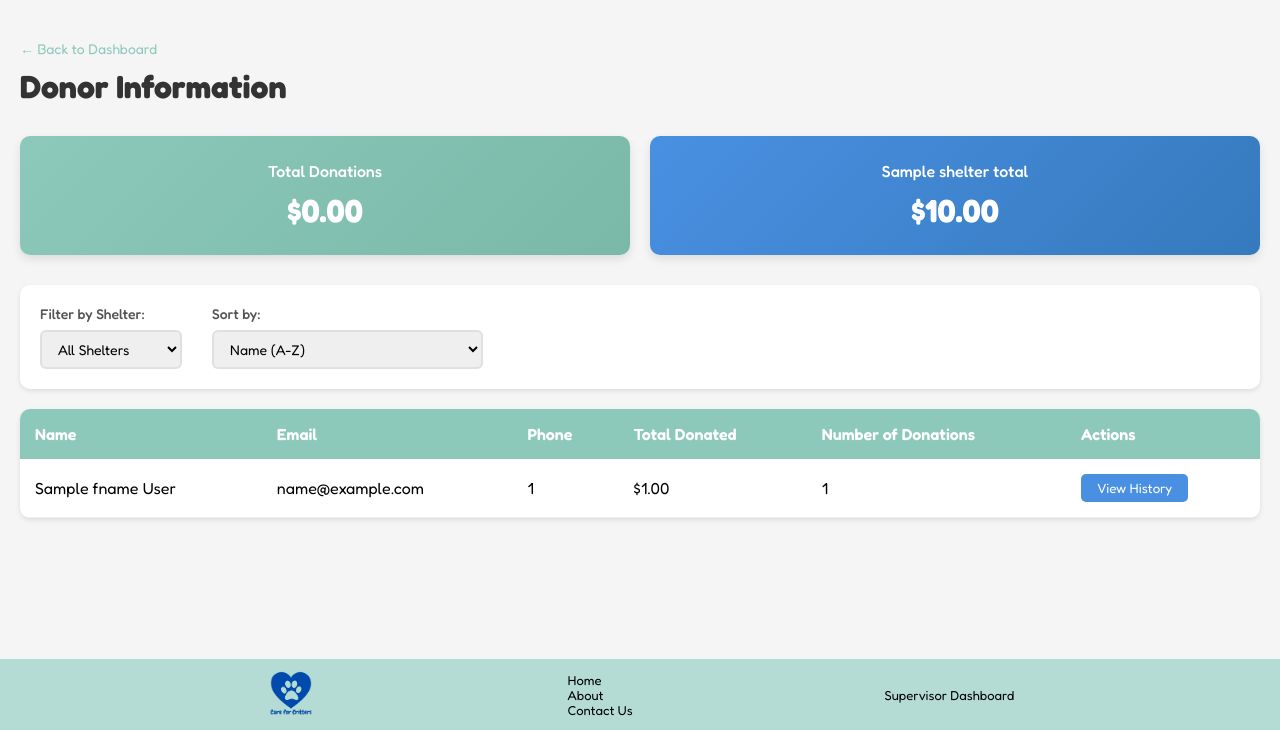
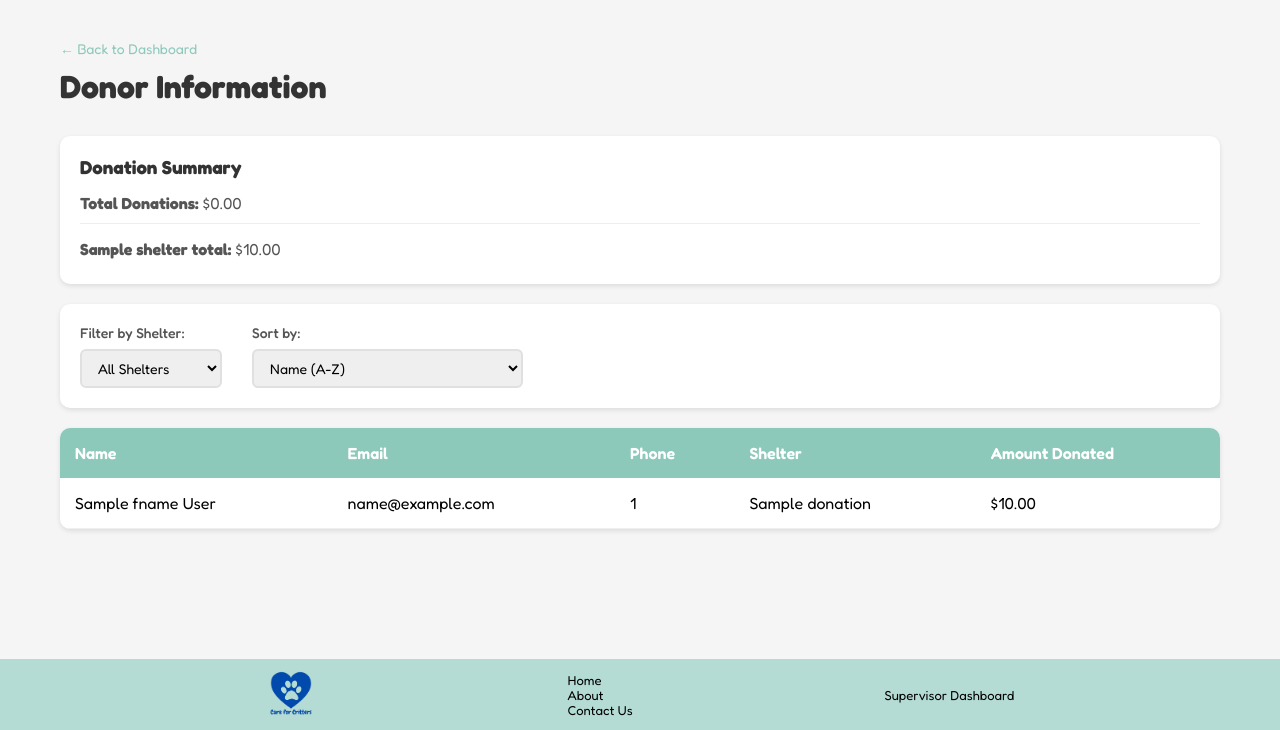
Before and after one commit to ericpham-1/care-for-critters, a Flask app: template templates/view_donors.html in a window 1280 px wide. Shown: the part 70-800 px from the top of the page. Run offline with Flask 3, Linux system fonts and the light colour scheme; the template is opened without the code that fills it: most values are stand-ins (such as "Sample title", 1, 10 or a date in 2020); some libraries are stand-ins or nearby versions.

Commit message:
fixed donors page

```diff
--- a/app.py
+++ b/app.py
@@ -808,22 +808,19 @@ def update_animal():
 @app.route('/view-donors')
 @login_required
 def view_donors():
-    """Display donor information and donation summaries"""
+    """Display all donations with donor information"""
     conn = get_db_connection()
     cursor = conn.cursor()
 
-    # Get all donors with their total donations and donation count
+    # Get all donations with sponsor info - each row is one donation
     cursor.execute("""
-        SELECT s.SponsorID, s.Fname, s.Lname, s.Email, s.PhoneNumber,
-               COALESCE(SUM(d.AmountDonated), 0) as TotalDonated,
-               COUNT(d.DonationID) as DonationCount,
-               GROUP_CONCAT(DISTINCT d.ShelterName SEPARATOR ', ') as Shelters
-        FROM Sponsor s
-        LEFT JOIN Donation d ON s.SponsorID = d.SponsorID
-        GROUP BY s.SponsorID, s.Fname, s.Lname, s.Email, s.PhoneNumber
+        SELECT s.Fname, s.Lname, s.Email, s.PhoneNumber,
+               d.ShelterName, d.AmountDonated
+        FROM Donation d
+        JOIN Sponsor s ON d.SponsorID = s.SponsorID
         ORDER BY s.Lname, s.Fname
     """)
-    donors = cursor.fetchall()
+    all_donations = cursor.fetchall()
 
     # Get total donations overall
     cursor.execute("""
@@ -850,31 +847,10 @@ def view_donors():
     conn.close()
 
     return render_template('view_donors.html',
-                         donors=donors,
+                         all_donations=all_donations,
                          total_donations=total_donations,
                          shelter_totals=shelter_totals,
                          shelters=shelters)
 
-@app.route('/view-donors/history/<int:sponsor_id>')
-@login_required
-def get_donor_history(sponsor_id):
-    """Get donation history for a specific donor"""
-    conn = get_db_connection()
-    cursor = conn.cursor()
-
-    cursor.execute("""
-        SELECT DonationID, ShelterName, AmountDonated,
-               NULL as DonationDate
-        FROM Donation
-        WHERE SponsorID = %s
-        ORDER BY DonationID DESC
-    """, (sponsor_id,))
-
-    donations = cursor.fetchall()
-    cursor.close()
-    conn.close()
-
-    return jsonify(donations)
-
 if __name__ == '__main__':
     app.run(debug=True)
--- a/static/css/view_donors.css
+++ b/static/css/view_donors.css
@@ -51,7 +51,6 @@ nav a {
     font-weight: 500;
     cursor: pointer;
     text-decoration: none;
-    transition: background-color 0.3s;
 }
 
 .logout-btn:hover {
@@ -60,16 +59,13 @@ nav a {
 
 .container {
     flex: 1;
-    max-width: 1400px;
+    max-width: 1200px;
     margin: 0 auto;
     padding: 40px 20px;
     width: 100%;
 }
 
 .header-section {
-    display: flex;
-    justify-content: space-between;
-    align-items: flex-start;
     margin-bottom: 30px;
 }
 
@@ -90,36 +86,28 @@ h1 {
     margin: 0;
 }
 
-.summary-grid {
-    display: grid;
-    grid-template-columns: repeat(auto-fit, minmax(250px, 1fr));
-    gap: 20px;
-    margin-bottom: 30px;
+.summary-box {
+    background: white;
+    padding: 20px;
+    border-radius: 10px;
+    margin-bottom: 20px;
+    box-shadow: 0 2px 5px rgba(0, 0, 0, 0.1);
 }
 
-.summary-card {
-    background: linear-gradient(135deg, #8cc9ba 0%, #7ab8a8 100%);
-    padding: 25px;
-    border-radius: 10px;
-    box-shadow: 0 4px 10px rgba(0, 0, 0, 0.1);
-    color: white;
-    text-align: center;
+.summary-box h3 {
+    margin-bottom: 15px;
+    color: #333;
 }
 
-.summary-card.shelter-card {
-    background: linear-gradient(135deg, #4a90e2 0%, #357abd 100%);
+.summary-box p {
+    margin: 5px 0;
+    color: #555;
 }
 
-.summary-card h3 {
-    font-size: 16px;
-    margin-bottom: 10px;
-    font-weight: 500;
-}
-
-.total-amount {
-    font-size: 32px;
-    font-weight: 700;
-    margin: 0;
+.shelter-totals {
+    margin-top: 10px;
+    padding-top: 10px;
+    border-top: 1px solid #eee;
 }
 
 .filters {
@@ -185,84 +173,6 @@ tbody tr:hover {
     background-color: #f9f9f9;
 }
 
-.view-btn {
-    padding: 6px 16px;
-    background-color: #4a90e2;
-    color: white;
-    border: none;
-    border-radius: 5px;
-    font-family: 'Fredoka', sans-serif;
-    cursor: pointer;
-    transition: background-color 0.3s;
-}
-
-.view-btn:hover {
-    background-color: #357abd;
-}
-
-/* Modal Styles */
-.modal {
-    display: none;
-    position: fixed;
-    z-index: 1000;
-    left: 0;
-    top: 0;
-    width: 100%;
-    height: 100%;
-    background-color: rgba(0, 0, 0, 0.5);
-    overflow: auto;
-}
-
-.modal-content {
-    background-color: white;
-    margin: 5% auto;
-    padding: 30px;
-    border-radius: 15px;
-    width: 90%;
-    max-width: 700px;
-    box-shadow: 0 8px 30px rgba(0, 0, 0, 0.3);
-    position: relative;
-}
-
-.close {
-    position: absolute;
-    right: 20px;
-    top: 20px;
-    color: #aaa;
-    font-size: 28px;
-    font-weight: bold;
-    cursor: pointer;
-}
-
-.close:hover {
-    color: #000;
-}
-
-#donor-name {
-    margin-bottom: 25px;
-    color: #333;
-}
-
-.history-table {
-    width: 100%;
-    margin-top: 20px;
-}
-
-.history-table thead {
-    background-color: #f5f5f5;
-    color: #333;
-}
-
-.history-table th {
-    padding: 12px;
-    text-align: left;
-}
-
-.history-table td {
-    padding: 12px;
-    border-bottom: 1px solid #e0e0e0;
-}
-
 footer {
     background-color: #b4dcd4;
     align-content: center;
--- a/templates/view_donors.html
+++ b/templates/view_donors.html
@@ -31,19 +31,15 @@
             </div>
         </div>
 
-        <!-- Summary Cards for each branch-->
-        <div class="summary-grid">
-            <div class="summary-card">
-                <h3>Total Donations</h3>
-                <p class="total-amount">${{ "%.2f"|format(total_donations) }}</p>
+        <!-- Simple Summary -->
+        <div class="summary-box">
+            <h3>Donation Summary</h3>
+            <p><strong>Total Donations:</strong> ${{ "%.2f"|format(total_donations) }}</p>
+            <div class="shelter-totals">
+                {% for shelter_total in shelter_totals %}
+                <p><strong>{{ shelter_total.ShelterName }}:</strong> ${{ "%.2f"|format(shelter_total.Total) }}</p>
+                {% endfor %}
             </div>
-
-            {% for shelter_total in shelter_totals %}
-            <div class="summary-card shelter-card">
-                <h3>{{ shelter_total.ShelterName }}</h3>
-                <p class="total-amount">${{ "%.2f"|format(shelter_total.Total) }}</p>
-            </div>
-            {% endfor %}
         </div>
 
         <!-- Filters -->
@@ -63,7 +59,6 @@
                 <select id="sort-by" onchange="sortDonors()">
                     <option value="name">Name (A-Z)</option>
                     <option value="total-desc">Total Donated (High to Low)</option>
-                    <option value="total-asc">Total Donated (Low to High)</option>
                     <option value="count-desc">Number of Donations (High to Low)</option>
                 </select>
             </div>
@@ -77,53 +72,22 @@
                         <th>Name</th>
                         <th>Email</th>
                         <th>Phone</th>
-                        <th>Total Donated</th>
-                        <th>Number of Donations</th>
-                        <th>Actions</th>
+                        <th>Shelter</th>
+                        <th>Amount Donated</th>
                     </tr>
                 </thead>
                 <tbody id="donors-table">
-                    {% for donor in donors %}
-                    <tr data-shelters="{{ donor.Shelters }}"
-                        data-total="{{ donor.TotalDonated }}"
-                        data-count="{{ donor.DonationCount }}">
-                        <td>{{ donor.Fname }} {{ donor.Lname }}</td>
-                        <td>{{ donor.Email }}</td>
-                        <td>{{ donor.PhoneNumber }}</td>
-                        <td>${{ "%.2f"|format(donor.TotalDonated) }}</td>
-                        <td>{{ donor.DonationCount }}</td>
-                        <td>
-                            <button class="view-btn" onclick="viewDonorHistory({{ donor.SponsorID }}, '{{ donor.Fname }} {{ donor.Lname }}')">
-                                View History
-                            </button>
-                        </td>
+                    {% for donation in all_donations %}
+                    <tr data-total="{{ donation.AmountDonated }}" data-count="1">
+                        <td>{{ donation.Fname }} {{ donation.Lname }}</td>
+                        <td>{{ donation.Email }}</td>
+                        <td>{{ donation.PhoneNumber }}</td>
+                        <td>{{ donation.ShelterName }}</td>
+                        <td>${{ "%.2f"|format(donation.AmountDonated) }}</td>
                     </tr>
                     {% endfor %}
                 </tbody>
             </table>
-        </div>
-    </div>
-
-    <!-- Donation History Modal -->
-    <div id="history-modal" class="modal">
-        <div class="modal-content">
-            <span class="close" onclick="closeModal()">&times;</span>
-            <h2 id="donor-name">Donation History</h2>
-
-            <div id="history-content">
-                <table class="history-table">
-                    <thead>
-                        <tr>
-                            <th>Date</th>
-                            <th>Shelter</th>
-                            <th>Amount</th>
-                        </tr>
-                    </thead>
-                    <tbody id="history-body">
-                        <!-- Will be filled by JavaScript -->
-                    </tbody>
-                </table>
-            </div>
         </div>
     </div>
 
@@ -142,62 +106,6 @@
     </footer>
 
     <script>
-        async function viewDonorHistory(sponsorId, donorName) {
-            document.getElementById('donor-name').textContent = donorName + ' - Donation History';
-
-            // Fetch donation history for this donor
-            try {
-                const response = await fetch(`/view-donors/history/${sponsorId}`);
-                const donations = await response.json();
-
-                const historyBody = document.getElementById('history-body');
-                historyBody.innerHTML = '';
-
-                if (donations.length === 0) {
-                    historyBody.innerHTML = '<tr><td colspan="3" style="text-align:center;">No donations found</td></tr>';
-                } else {
-                    donations.forEach(donation => {
-                        const row = document.createElement('tr');
-                        row.innerHTML = `
-                            <td>${donation.DonationDate || 'N/A'}</td>
-                            <td>${donation.ShelterName}</td>
-                            <td>$${parseFloat(donation.AmountDonated).toFixed(2)}</td>
-                        `;
-                        historyBody.appendChild(row);
-                    });
-                }
-
-                document.getElementById('history-modal').style.display = 'block';
-            } catch (error) {
-                console.error('Error fetching donation history:', error);
-            }
-        }
-
-        function closeModal() {
-            document.getElementById('history-modal').style.display = 'none';
-        }
-
-        window.onclick = function(event) {
-            const modal = document.getElementById('history-modal');
-            if (event.target == modal) {
-                modal.style.display = 'none';
-            }
-        }
-
-        function filterDonors() {
-            const shelterFilter = document.getElementById('shelter-filter').value;
-            const rows = document.querySelectorAll('#donors-table tr');
-
-            rows.forEach(row => {
-                const shelters = row.getAttribute('data-shelters');
-                if (shelterFilter === '' || shelters.includes(shelterFilter)) {
-                    row.style.display = '';
-                } else {
-                    row.style.display = 'none';
-                }
-            });
-        }
-
         function sortDonors() {
             const sortBy = document.getElementById('sort-by').value;
             const tbody = document.getElementById('donors-table');
@@ -208,8 +116,6 @@
                     return a.cells[0].textContent.localeCompare(b.cells[0].textContent);
                 } else if (sortBy === 'total-desc') {
                     return parseFloat(b.getAttribute('data-total')) - parseFloat(a.getAttribute('data-total'));
-                } else if (sortBy === 'total-asc') {
-                    return parseFloat(a.getAttribute('data-total')) - parseFloat(b.getAttribute('data-total'));
                 } else if (sortBy === 'count-desc') {
                     return parseInt(b.getAttribute('data-count')) - parseInt(a.getAttribute('data-count'));
                 }
```
